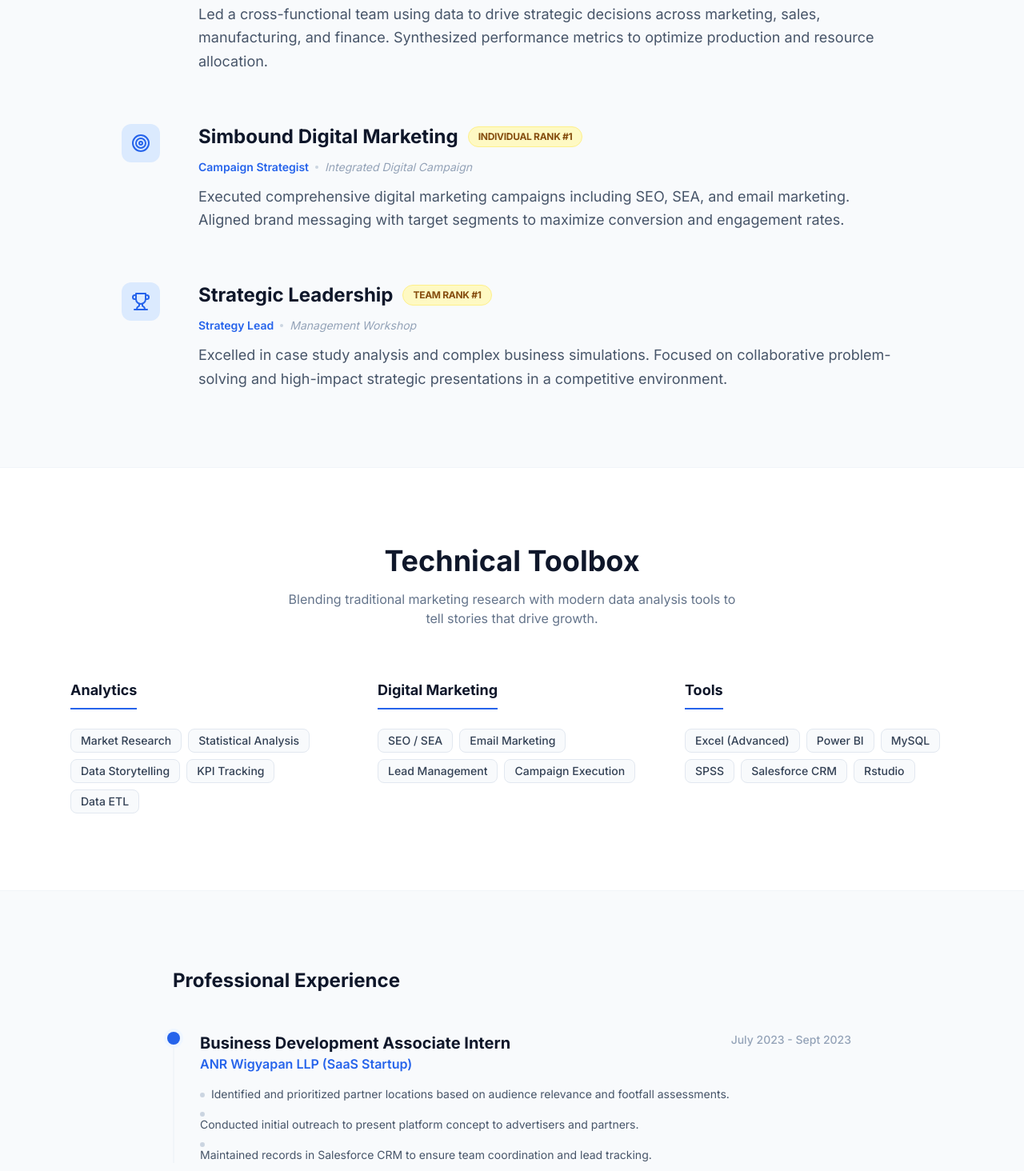
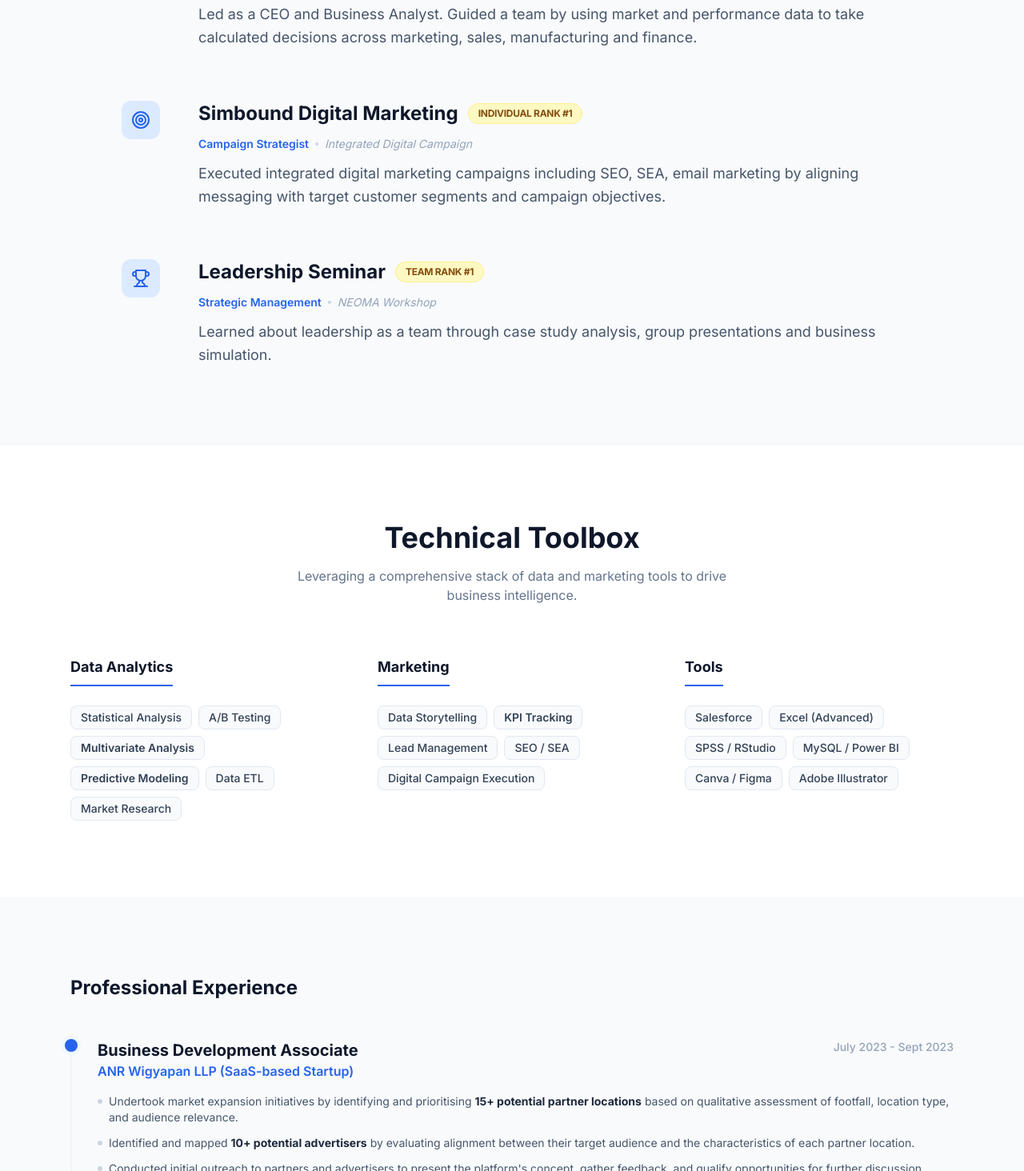
Before and after one commit to aniketdevgune/Portfolio, a plain HTML site: page index.html in a window 1280 px wide. Shown: the part 1336-2800 px from the top of the page at 80% size. Drawn offline with nearby package versions, Linux system fonts and the light colour scheme.

Commit message:
Add files via upload

```diff
--- a/index.html
+++ b/index.html
@@ -39,8 +39,7 @@
             </h1>
             <p class="text-lg md:text-xl text-slate-600 max-w-2xl leading-relaxed">
                 MSc student at <span class="font-semibold text-slate-800">NEOMA Business School</span>.
-                I bridge the gap between complex data sets and high-impact marketing decisions.
-                Ranked #1 in multiple international business simulations.
+                Curious to explore the world of digital and data marketing with proven excellence in tools like Salesforce, Excel, SPSS, and RStudio.
             </p>
             <div class="flex flex-wrap justify-center md:justify-start gap-4 pt-4">
                 <div class="flex items-center gap-2 text-slate-500">
@@ -71,6 +70,7 @@
                 </div>
                 <div class="text-white text-6xl font-black italic -rotate-3 select-none">AD</div>
             </div>
+            <!-- Achievement Badge -->
             <div class="absolute -bottom-6 -right-6 bg-white p-4 rounded-2xl shadow-xl border border-slate-100 max-w-[200px] text-left">
                 <div class="flex items-center gap-2 mb-1">
                     <svg xmlns="http://www.w3.org/2000/svg" width="20" height="20" viewBox="0 0 24 24" fill="#EAB308" stroke="#EAB308" stroke-width="2" stroke-linecap="round" stroke-linejoin="round"><circle cx="12" cy="8" r="7"/><polyline points="8.21 13.89 7 23 12 20 17 23 15.79 13.88"/></svg>
@@ -94,11 +94,11 @@
             </div>
             <div class="text-center">
                 <div class="text-3xl font-bold text-blue-400">B1</div>
-                <div class="text-xs uppercase tracking-widest mt-1 opacity-60">French Level</div>
+                <div class="text-xs uppercase tracking-widest mt-1 opacity-60">French (B1)</div>
             </div>
             <div class="text-center">
-                <div class="text-3xl font-bold text-blue-400">Advanced</div>
-                <div class="text-xs uppercase tracking-widest mt-1 opacity-60">Excel & Analytics</div>
+                <div class="text-3xl font-bold text-blue-400">Salesforce</div>
+                <div class="text-xs uppercase tracking-widest mt-1 opacity-60">CRM Proficiency</div>
             </div>
         </div>
     </section>
@@ -130,7 +130,7 @@
                         <span class="text-slate-400 font-normal italic">Carbon Fiber Bicycle Market</span>
                     </div>
                     <p class="text-slate-600 text-lg leading-relaxed max-w-4xl">
-                        Led a cross-functional team using data to drive strategic decisions across marketing, sales, manufacturing, and finance. Synthesized performance metrics to optimize production and resource allocation.
+                        Led as a CEO and Business Analyst. Guided a team by using market and performance data to take calculated decisions across marketing, sales, manufacturing and finance.
                     </p>
                 </div>
             </div>
@@ -151,7 +151,7 @@
                         <span class="text-slate-400 font-normal italic">Integrated Digital Campaign</span>
                     </div>
                     <p class="text-slate-600 text-lg leading-relaxed max-w-4xl">
-                        Executed comprehensive digital marketing campaigns including SEO, SEA, and email marketing. Aligned brand messaging with target segments to maximize conversion and engagement rates.
+                        Executed integrated digital marketing campaigns including SEO, SEA, email marketing by aligning messaging with target customer segments and campaign objectives.
                     </p>
                 </div>
             </div>
@@ -163,16 +163,16 @@
                 </div>
                 <div class="flex-1 space-y-3">
                     <div class="flex flex-wrap items-center gap-3">
-                        <h4 class="text-2xl font-bold">Strategic Leadership</h4>
+                        <h4 class="text-2xl font-bold">Leadership Seminar</h4>
                         <span class="px-3 py-1 bg-yellow-100 text-yellow-800 text-xs font-bold rounded-full border border-yellow-200 uppercase tracking-tight">Team Rank #1</span>
                     </div>
                     <div class="flex items-center gap-2 text-blue-600 font-semibold text-sm">
-                        <span>Strategy Lead</span>
+                        <span>Strategic Management</span>
                         <span class="w-1 h-1 rounded-full bg-slate-300"></span>
-                        <span class="text-slate-400 font-normal italic">Management Workshop</span>
+                        <span class="text-slate-400 font-normal italic">NEOMA Workshop</span>
                     </div>
                     <p class="text-slate-600 text-lg leading-relaxed max-w-4xl">
-                        Excelled in case study analysis and complex business simulations. Focused on collaborative problem-solving and high-impact strategic presentations in a competitive environment.
+                        Learned about leadership as a team through case study analysis, group presentations and business simulation.
                     </p>
                 </div>
             </div>
@@ -184,33 +184,35 @@
         <div class="max-w-6xl mx-auto px-6">
             <div class="text-center mb-16">
                 <h2 class="text-4xl font-bold mb-4">Technical Toolbox</h2>
-                <p class="text-slate-500 max-w-xl mx-auto">Blending traditional marketing research with modern data analysis tools to tell stories that drive growth.</p>
+                <p class="text-slate-500 max-w-xl mx-auto">Leveraging a comprehensive stack of data and marketing tools to drive business intelligence.</p>
             </div>
 
             <div class="grid md:grid-cols-3 gap-12">
                 <!-- Analytics -->
                 <div class="space-y-6">
                     <h4 class="flex items-center gap-2 text-lg font-bold border-b-2 border-blue-600 pb-2 w-fit">
-                        Analytics
+                        Data Analytics
                     </h4>
                     <div class="flex flex-wrap gap-2">
+                        <span class="px-3 py-1 bg-slate-50 text-slate-700 rounded-lg text-sm font-medium border border-slate-200">Statistical Analysis</span>
+                        <span class="px-3 py-1 bg-slate-50 text-slate-700 rounded-lg text-sm font-medium border border-slate-200">A/B Testing</span>
+                        <span class="px-3 py-1 bg-slate-50 text-slate-700 rounded-lg text-sm font-medium border border-slate-200 font-semibold text-blue-600">Multivariate Analysis</span>
+                        <span class="px-3 py-1 bg-slate-50 text-slate-700 rounded-lg text-sm font-medium border border-slate-200 font-semibold text-blue-600">Predictive Modeling</span>
+                        <span class="px-3 py-1 bg-slate-50 text-slate-700 rounded-lg text-sm font-medium border border-slate-200">Data ETL</span>
                         <span class="px-3 py-1 bg-slate-50 text-slate-700 rounded-lg text-sm font-medium border border-slate-200">Market Research</span>
-                        <span class="px-3 py-1 bg-slate-50 text-slate-700 rounded-lg text-sm font-medium border border-slate-200">Statistical Analysis</span>
-                        <span class="px-3 py-1 bg-slate-50 text-slate-700 rounded-lg text-sm font-medium border border-slate-200">Data Storytelling</span>
-                        <span class="px-3 py-1 bg-slate-50 text-slate-700 rounded-lg text-sm font-medium border border-slate-200">KPI Tracking</span>
-                        <span class="px-3 py-1 bg-slate-50 text-slate-700 rounded-lg text-sm font-medium border border-slate-200">Data ETL</span>
                     </div>
                 </div>
-                <!-- Digital -->
+                <!-- Marketing -->
                 <div class="space-y-6">
                     <h4 class="flex items-center gap-2 text-lg font-bold border-b-2 border-blue-600 pb-2 w-fit">
-                        Digital Marketing
+                        Marketing
                     </h4>
                     <div class="flex flex-wrap gap-2">
+                        <span class="px-3 py-1 bg-slate-50 text-slate-700 rounded-lg text-sm font-medium border border-slate-200">Data Storytelling</span>
+                        <span class="px-3 py-1 bg-slate-50 text-slate-700 rounded-lg text-sm font-medium border border-slate-200 font-semibold text-blue-600">KPI Tracking</span>
+                        <span class="px-3 py-1 bg-slate-50 text-slate-700 rounded-lg text-sm font-medium border border-slate-200">Lead Management</span>
                         <span class="px-3 py-1 bg-slate-50 text-slate-700 rounded-lg text-sm font-medium border border-slate-200">SEO / SEA</span>
-                        <span class="px-3 py-1 bg-slate-50 text-slate-700 rounded-lg text-sm font-medium border border-slate-200">Email Marketing</span>
-                        <span class="px-3 py-1 bg-slate-50 text-slate-700 rounded-lg text-sm font-medium border border-slate-200">Lead Management</span>
-                        <span class="px-3 py-1 bg-slate-50 text-slate-700 rounded-lg text-sm font-medium border border-slate-200">Campaign Execution</span>
+                        <span class="px-3 py-1 bg-slate-50 text-slate-700 rounded-lg text-sm font-medium border border-slate-200">Digital Campaign Execution</span>
                     </div>
                 </div>
                 <!-- Tools -->
@@ -219,12 +221,12 @@
                         Tools
                     </h4>
                     <div class="flex flex-wrap gap-2">
+                        <span class="px-3 py-1 bg-slate-50 text-slate-700 rounded-lg text-sm font-medium border border-slate-200 font-bold">Salesforce</span>
                         <span class="px-3 py-1 bg-slate-50 text-slate-700 rounded-lg text-sm font-medium border border-slate-200 font-bold">Excel (Advanced)</span>
-                        <span class="px-3 py-1 bg-slate-50 text-slate-700 rounded-lg text-sm font-medium border border-slate-200">Power BI</span>
-                        <span class="px-3 py-1 bg-slate-50 text-slate-700 rounded-lg text-sm font-medium border border-slate-200">MySQL</span>
-                        <span class="px-3 py-1 bg-slate-50 text-slate-700 rounded-lg text-sm font-medium border border-slate-200">SPSS</span>
-                        <span class="px-3 py-1 bg-slate-50 text-slate-700 rounded-lg text-sm font-medium border border-slate-200 font-bold">Salesforce CRM</span>
-                        <span class="px-3 py-1 bg-slate-50 text-slate-700 rounded-lg text-sm font-medium border border-slate-200">Rstudio</span>
+                        <span class="px-3 py-1 bg-slate-50 text-slate-700 rounded-lg text-sm font-medium border border-slate-200 font-bold">SPSS / RStudio</span>
+                        <span class="px-3 py-1 bg-slate-50 text-slate-700 rounded-lg text-sm font-medium border border-slate-200 font-bold">MySQL / Power BI</span>
+                        <span class="px-3 py-1 bg-slate-50 text-slate-700 rounded-lg text-sm font-medium border border-slate-200">Canva / Figma</span>
+                        <span class="px-3 py-1 bg-slate-50 text-slate-700 rounded-lg text-sm font-medium border border-slate-200">Adobe Illustrator</span>
                     </div>
                 </div>
             </div>
@@ -232,7 +234,7 @@
     </section>
 
     <!-- Experience -->
-    <section class="py-24 px-6 max-w-4xl mx-auto">
+    <section class="py-24 px-6 max-w-6xl mx-auto">
         <h3 class="text-2xl font-bold mb-12 flex items-center gap-3">
             Professional Experience
         </h3>
@@ -241,16 +243,59 @@
                 <div class="absolute -left-[9px] top-0 w-4 h-4 rounded-full bg-blue-600 ring-4 ring-blue-50"></div>
                 <div class="flex flex-col md:flex-row justify-between mb-4">
                     <div>
-                        <h4 class="text-xl font-bold">Business Development Associate Intern</h4>
-                        <p class="text-blue-600 font-semibold">ANR Wigyapan LLP (SaaS Startup)</p>
+                        <h4 class="text-xl font-bold">Business Development Associate</h4>
+                        <p class="text-blue-600 font-semibold">ANR Wigyapan LLP (SaaS-based Startup)</p>
                     </div>
                     <span class="text-slate-400 text-sm font-medium">July 2023 - Sept 2023</span>
                 </div>
                 <ul class="space-y-3 text-slate-600 text-sm">
-                    <li class="flex gap-2"><div class="w-1.5 h-1.5 rounded-full bg-slate-300 mt-2 shrink-0"></div> Identified and prioritized partner locations based on audience relevance and footfall assessments.</li>
-                    <li className="flex gap-2"><div class="w-1.5 h-1.5 rounded-full bg-slate-300 mt-2 shrink-0"></div> Conducted initial outreach to present platform concept to advertisers and partners.</li>
-                    <li className="flex gap-2"><div class="w-1.5 h-1.5 rounded-full bg-slate-300 mt-2 shrink-0"></div> Maintained records in Salesforce CRM to ensure team coordination and lead tracking.</li>
+                    <li class="flex items-start gap-2">
+                        <div class="w-1.5 h-1.5 rounded-full bg-slate-300 mt-[7px] shrink-0"></div>
+                        <span class="whitespace-nowrap lg:whitespace-normal">Undertook market expansion initiatives by identifying and prioritising <span class="font-bold text-slate-800">15+ potential partner locations</span> based on qualitative assessment of footfall, location type, and audience relevance.</span>
+                    </li>
+                    <li class="flex items-start gap-2">
+                        <div class="w-1.5 h-1.5 rounded-full bg-slate-300 mt-[7px] shrink-0"></div>
+                        <span>Identified and mapped <span class="font-bold text-slate-800">10+ potential advertisers</span> by evaluating alignment between their target audience and the characteristics of each partner location.</span>
+                    </li>
+                    <li class="flex items-start gap-2">
+                        <div class="w-1.5 h-1.5 rounded-full bg-slate-300 mt-[7px] shrink-0"></div>
+                        <span>Conducted initial outreach to partners and advertisers to present the platform's concept, gather feedback, and qualify opportunities for further discussion.</span>
+                    </li>
+                    <li class="flex items-start gap-2">
+                        <div class="w-1.5 h-1.5 rounded-full bg-slate-300 mt-[7px] shrink-0"></div>
+                        <span>Organised and updated records of partners and advertisers in <span class="font-bold text-slate-800">Salesforce</span> for lead tracking and management.</span>
+                    </li>
                 </ul>
+            </div>
+        </div>
+    </section>
+
+    <!-- Education Timeline -->
+    <section class="py-24 bg-slate-50 border-y border-slate-100">
+        <div class="max-w-4xl mx-auto px-6">
+            <h3 class="text-2xl font-bold mb-12">Education</h3>
+            <div class="space-y-8">
+                <div class="bg-white p-6 rounded-2xl border border-slate-100 flex justify-between items-start">
+                    <div>
+                        <h4 class="font-bold">NEOMA Business School</h4>
+                        <p class="text-blue-600 text-sm">MSc in Digital and Data Marketing</p>
+                    </div>
+                    <span class="text-slate-400 text-xs font-bold uppercase tracking-widest text-right">Oct 2025 – Dec 2026</span>
+                </div>
+                <div class="bg-white p-6 rounded-2xl border border-slate-100 flex justify-between items-start">
+                    <div>
+                        <h4 class="font-bold">NEOMA Business School</h4>
+                        <p class="text-blue-600 text-sm">Master in Management - Marketing</p>
+                    </div>
+                    <span class="text-slate-400 text-xs font-bold uppercase tracking-widest text-right">Sep 2024 – May 2025</span>
+                </div>
+                <div class="bg-white p-6 rounded-2xl border border-slate-100 flex justify-between items-start">
+                    <div>
+                        <h4 class="font-bold">Garware College of Commerce</h4>
+                        <p class="text-blue-600 text-sm">Bachelor of Business Administration - Marketing</p>
+                    </div>
+                    <span class="text-slate-400 text-xs font-bold uppercase tracking-widest text-right">Aug 2021 – May 2024</span>
+                </div>
             </div>
         </div>
     </section>
```
